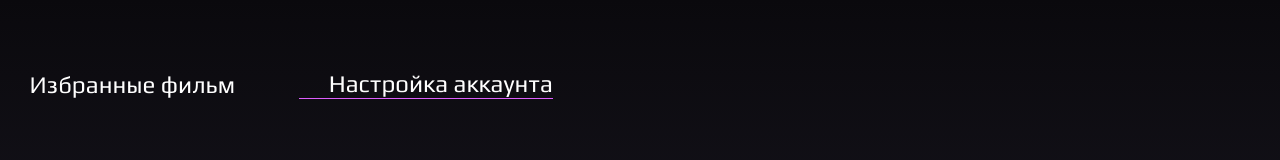
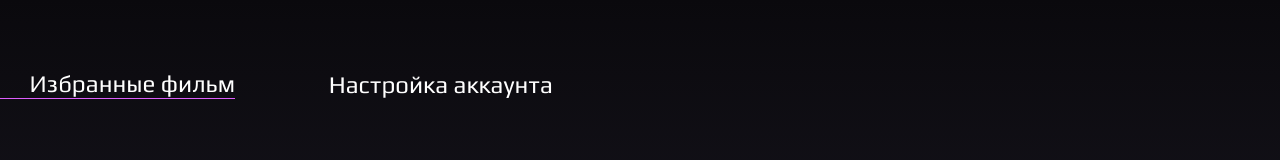
Before and after one commit to sbk-dushman/proj_marusya-cinema, a Vue app: page /profile in a window 1280 px wide. Both pictures are taken after a click on the button "Избранные фильм". Shown: the part 242-402 px from the top of the page. Built offline with nearby package versions, Linux system fonts and the light colour scheme.

Commit message:
tab active class

```diff
--- a/src/components/AppList.vue
+++ b/src/components/AppList.vue
@@ -86,7 +86,9 @@
 // import { RouterView } from 'vue-router'
 import type { TopMovieList } from '@/types'
 import type { PropType } from 'vue'
-
+defineOptions({
+  name: 'app-list',
+})
 defineProps({
   listType: {
     type: Number,
--- a/src/components/AppProfile.vue
+++ b/src/components/AppProfile.vue
@@ -66,4 +66,8 @@
   margin-top: 4px;
 }
 </style>
-<script setup lang="ts"></script>
+<script setup lang="ts">
+defineOptions({
+  name: 'app-profile',
+})
+</script>
--- a/src/views/AppAccount.vue
+++ b/src/views/AppAccount.vue
@@ -3,11 +3,16 @@
     <h2 class="section-title">Мой аккаунт</h2>
 
     <ul class="account-section__tabs tabs">
-      <button class="tabs__favorite" data-tabs-path="favorite" @click="currentTab = tabs.favorite">
+      <button
+        :class="{ 'active-tab': activeTab == 'app-list' }"
+        class="tabs__favorite"
+        data-tabs-path="favorite"
+        @click="currentTab = tabs.favorite"
+      >
         <svg><use xlink:href="@/assets/sprite.svg#heart-icon"></use></svg> Избранные фильм
       </button>
       <button
-        :class="{ 'active-tab': activeTab == 'AppList' }"
+        :class="{ 'active-tab': activeTab == 'app-profile' }"
         class="tabs__settings"
         data-tabs-path="profile"
         @click="currentTab = tabs.profile"
@@ -40,10 +45,10 @@ const tabs = {
     props: {},
   },
 }
+const currentTab = ref(tabs.profile)
 
-const currentTab = ref(tabs.profile)
 const activeTab = computed(() => {
-  return currentTab.value.component.__name
+  return currentTab.value.component.name
 })
 </script>
 <style>
```
